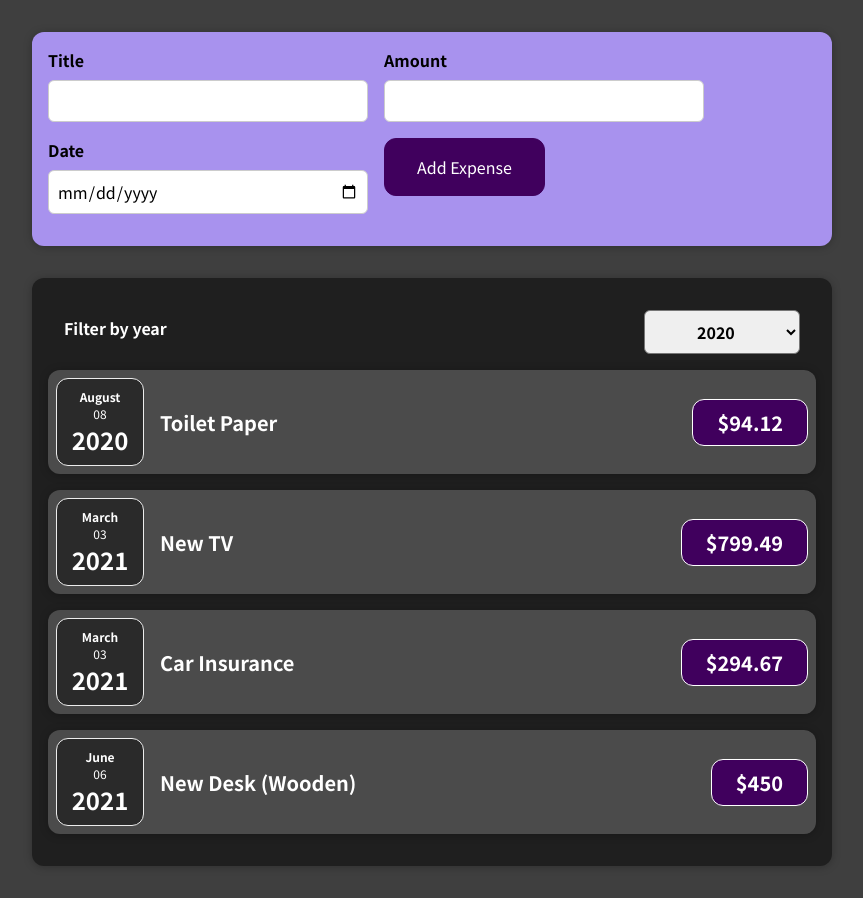
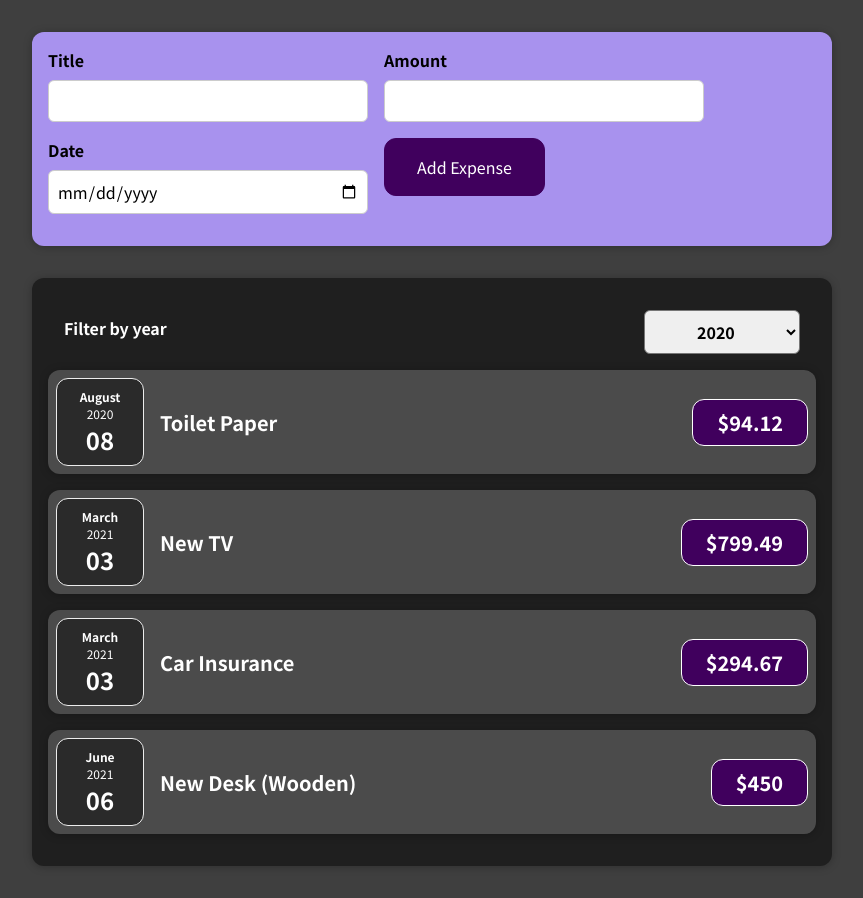
Before and after one commit to Ranaazmy/React, a React (Create React App) app in the folder react-complete-guide/: page / in a window 1280 px wide. Shown: the whole page, without its empty margins (208-1071 px from the left). Built offline with nearby package versions, Linux system fonts and the light colour scheme.

Commit message:
Using keys

```diff
--- a/react-complete-guide/src/components/Expenses/ExpenseDate.js
+++ b/react-complete-guide/src/components/Expenses/ExpenseDate.js
@@ -7,8 +7,8 @@ function ExpenseDate(props) {
   return (
     <div className="expense-date">
       <div className="expense-date__month">{month}</div>
-      <div className="expense-date__year">{day}</div>
-      <div className="expense-date__day">{year}</div>
+        <div className="expense-date__year">{year}</div>
+        <div className="expense-date__day">{day}</div>
     </div>
   );
 }
--- a/react-complete-guide/src/components/Expenses/ExpenseItem.js
+++ b/react-complete-guide/src/components/Expenses/ExpenseItem.js
@@ -10,7 +10,7 @@ function ExpenseItem(props) {
     <Card className='expense-item'>
         <ExpenseDate date={props.date} />
         <div className='expense-item__description'>
-            <h2>{props.title}</h2>
+            <h2>{title}</h2>
             <div className='expense-item__price'>${props.amount}</div>
         </div>
     </Card>
--- a/react-complete-guide/src/components/Expenses/Expenses.js
+++ b/react-complete-guide/src/components/Expenses/Expenses.js
@@ -7,16 +7,19 @@ import ExpensesFilter from "./ExpenseFilter";
 
 function Expenses(props) {
     function optionSave(selectedYear) {
-        console.log('In Expenses Js');
         console.log(selectedYear);
     }
 
+    const filteredExpenses = props.items.filter(expense => {
+    // return expense.date.getFullYear().toString()
+    });
     return (
         <div>
             <Card className="expenses">
                 <ExpensesFilter onOptionSave={optionSave}/>
                 {props.items.map((expense) => (
                     <ExpenseItem
+                        key={expense.id}
                         title={expense.title}
                         amount={expense.amount}
                         date={expense.date}
```
